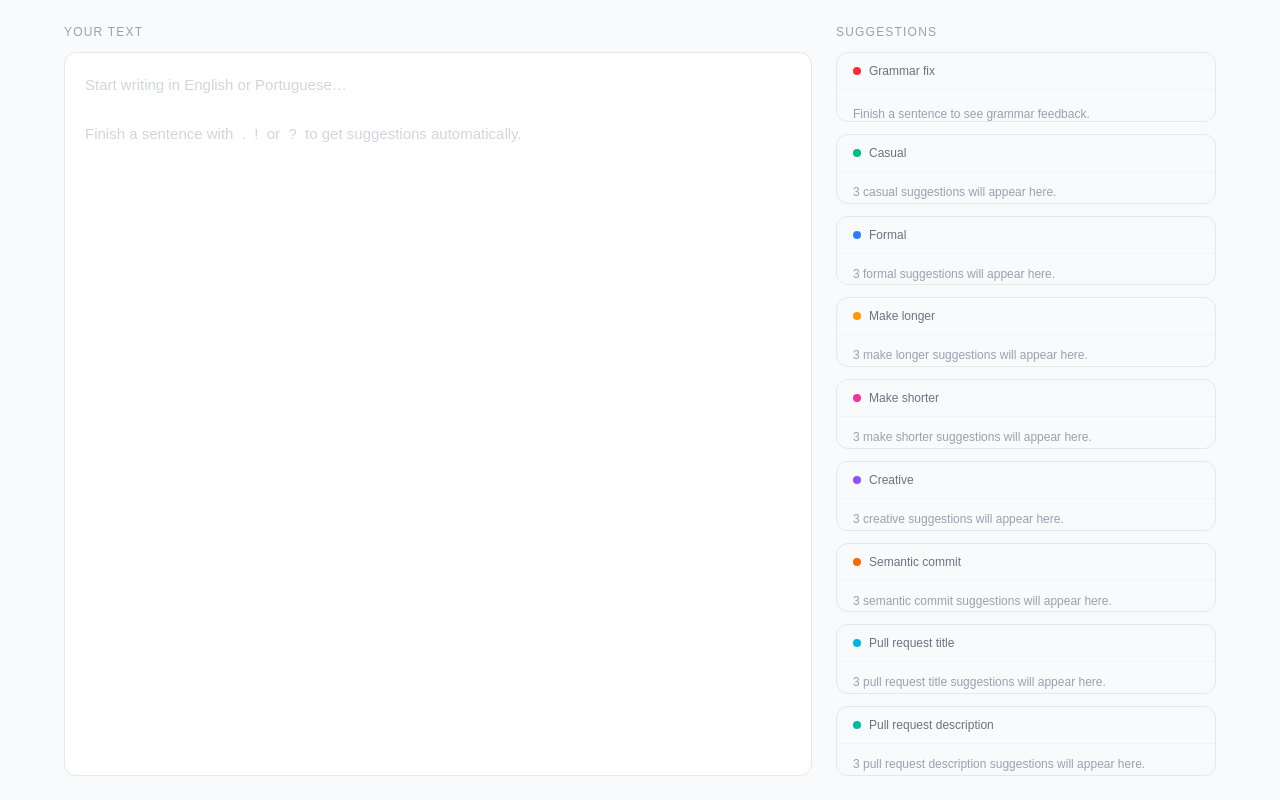
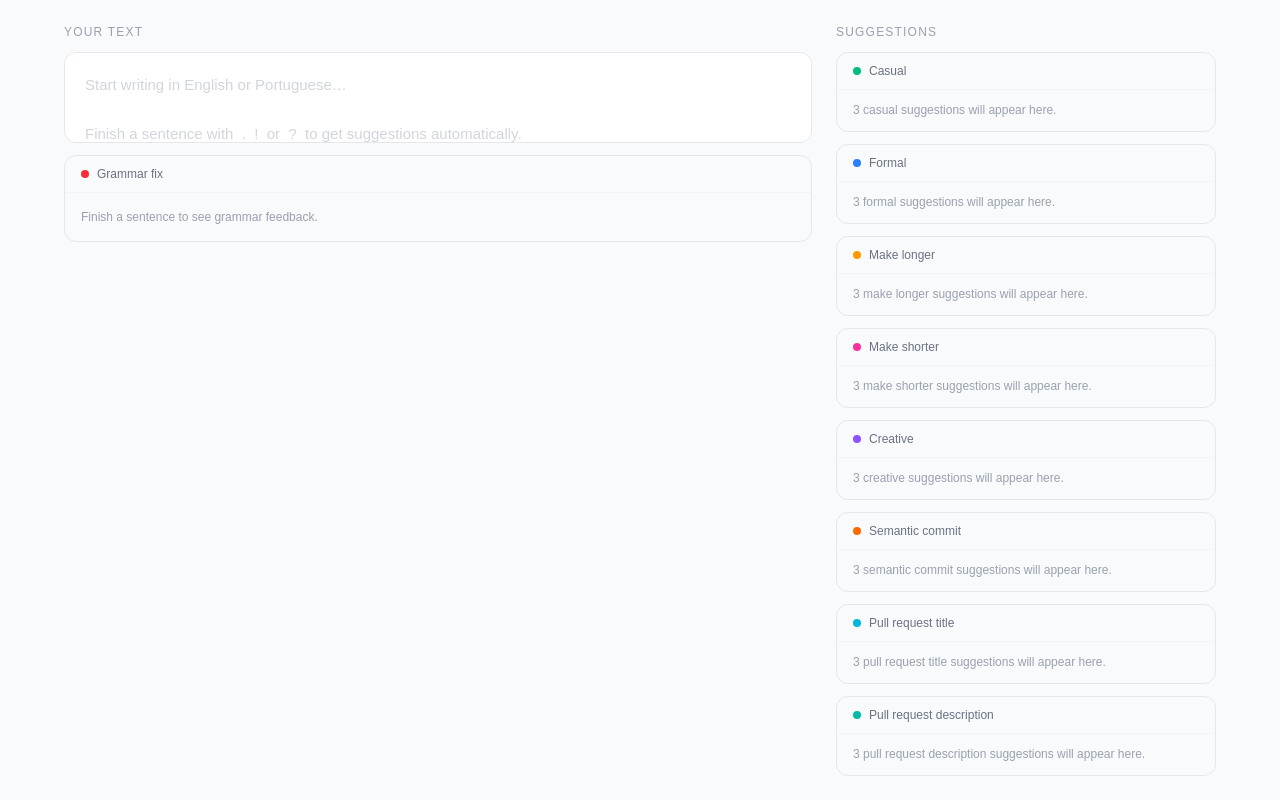
Before and after one commit to gabrielsoarespebr/improve-it, a Next.js app: page / in a window 1280 px wide. Built offline with nearby package versions, Linux system fonts and the light colour scheme.

Commit message:
style: Move Grammar section to left panel

```diff
--- a/app/page.tsx
+++ b/app/page.tsx
@@ -1,8 +1,8 @@
 "use client";
 
 import { useState, useRef, useCallback } from "react";
-import { Suggestions } from "@/lib/types";
-import SectionPanel from "@/components/SectionPanel";
+import { GrammarIssue, Suggestions } from "@/lib/types";
+import SectionPanel, { Empty, Skeleton } from "@/components/SectionPanel";
 
 function getLastSentence(text: string): string | null {
   const t = text.trimEnd();
@@ -69,6 +69,8 @@ export default function Home() {
     <main className="min-h-screen bg-gray-50 p-6">
       <div className="max-w-6xl mx-auto grid grid-cols-[1fr_380px] gap-6 h-[calc(100vh-3rem)]">
         {/* Left — Editor */}
+        {/* Grammar */}
+        <div className="flex flex-col gap-3">
           <div className="flex flex-col gap-3">
             <span className="text-xs font-medium tracking-widest text-gray-400 uppercase">
               Your text
@@ -88,6 +90,40 @@ export default function Home() {
               </p>
             )}
           </div>
+          <div className="border border-gray-200 rounded-xl overflow-hidden">
+            <div className="flex items-center gap-2 px-4 py-2.5 border-b border-gray-100">
+              <div className="w-2 h-2 rounded-full bg-red-500" />
+              <span className="text-xs font-medium text-gray-500">
+                Grammar fix
+              </span>
+            </div>
+            <div className="px-4 py-3 flex flex-col gap-2 min-h-12">
+              {loading && <Skeleton />}
+              {!loading && !suggestions && (
+                <Empty text="Finish a sentence to see grammar feedback." />
+              )}
+              {!loading &&
+                suggestions &&
+                (!suggestions.grammar_issues ||
+                suggestions.grammar_issues.length === 0 ? (
+                  <p className="text-sm text-green-600">
+                    No grammar issues found.
+                  </p>
+                ) : (
+                  suggestions.grammar_issues.map(
+                    (g: GrammarIssue, i: number) => (
+                      <div key={i} className="text-sm">
+                        <span className="font-medium text-red-500">
+                          {g.error}
+                        </span>
+                        <span className="text-gray-600"> — {g.suggestion}</span>
+                      </div>
+                    ),
+                  )
+                ))}
+            </div>
+          </div>
+        </div>
 
         {/* Right — Suggestions */}
         <div className="flex flex-col gap-3 overflow-hidden">
--- a/components/SectionPanel.tsx
+++ b/components/SectionPanel.tsx
@@ -1,4 +1,4 @@
-import { GrammarIssue, Suggestions } from "@/lib/types";
+import { Suggestions } from "@/lib/types";
 import SuggestionCard from "./SuggestionCard";
 
 interface Props {
@@ -27,7 +27,7 @@ const categories = [
   },
 ] as const;
 
-function Skeleton() {
+export function Skeleton() {
   return (
     <div className="flex flex-col gap-2 py-1">
       <div className="h-3 bg-gray-100 rounded animate-pulse w-4/5" />
@@ -36,7 +36,7 @@ function Skeleton() {
   );
 }
 
-function Empty({ text }: { text: string }) {
+export function Empty({ text }: { text: string }) {
   return <p className="text-xs text-gray-400 py-1">{text}</p>;
 }
 
@@ -48,33 +48,6 @@ export default function SectionPanel({
 }: Props) {
   return (
     <div className="flex flex-col gap-3 overflow-y-auto">
-      {/* Grammar */}
-      <div className="border border-gray-200 rounded-xl overflow-hidden">
-        <div className="flex items-center gap-2 px-4 py-2.5 border-b border-gray-100">
-          <div className="w-2 h-2 rounded-full bg-red-500" />
-          <span className="text-xs font-medium text-gray-500">Grammar fix</span>
-        </div>
-        <div className="px-4 py-3 flex flex-col gap-2 min-h-12">
-          {loading && <Skeleton />}
-          {!loading && !suggestions && (
-            <Empty text="Finish a sentence to see grammar feedback." />
-          )}
-          {!loading &&
-            suggestions &&
-            (!suggestions.grammar_issues ||
-            suggestions.grammar_issues.length === 0 ? (
-              <p className="text-sm text-green-600">No grammar issues found.</p>
-            ) : (
-              suggestions.grammar_issues.map((g: GrammarIssue, i: number) => (
-                <div key={i} className="text-sm">
-                  <span className="font-medium text-red-500">{g.error}</span>
-                  <span className="text-gray-600"> — {g.suggestion}</span>
-                </div>
-              ))
-            ))}
-        </div>
-      </div>
-
       {/* Rewrite categories */}
       {categories.map(({ key, label, color }) => (
         <div
```
Lines whose indentation alone changed are shown as unchanged.
